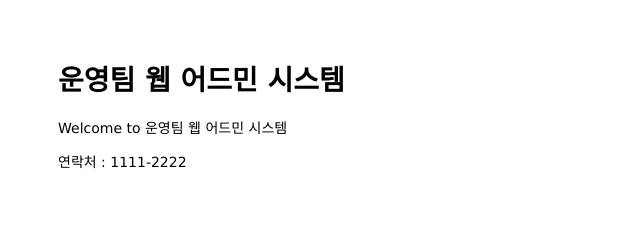
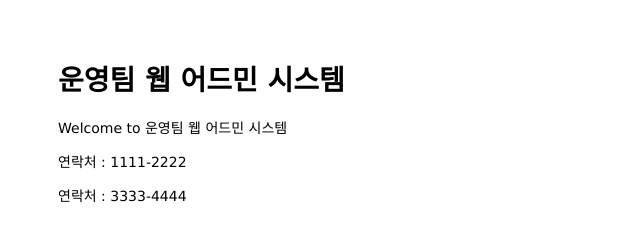
Before and after one commit to hahakyj/mastering_git_github, a website: page public/index.html in a window 1280 px wide. Shown: the whole page, without its empty margins (0-640 px from the left). Drawn offline with Linux system fonts and the light colour scheme.

Commit message:
mod index.html

```diff
--- a/public/index.html
+++ b/public/index.html
@@ -12,6 +12,7 @@
 
 <footer>
   <p> 연락처 : 1111-2222 </p>
+  <p> 연락처 : 3333-4444 </p>
 </footer>
 
 </html>
```
